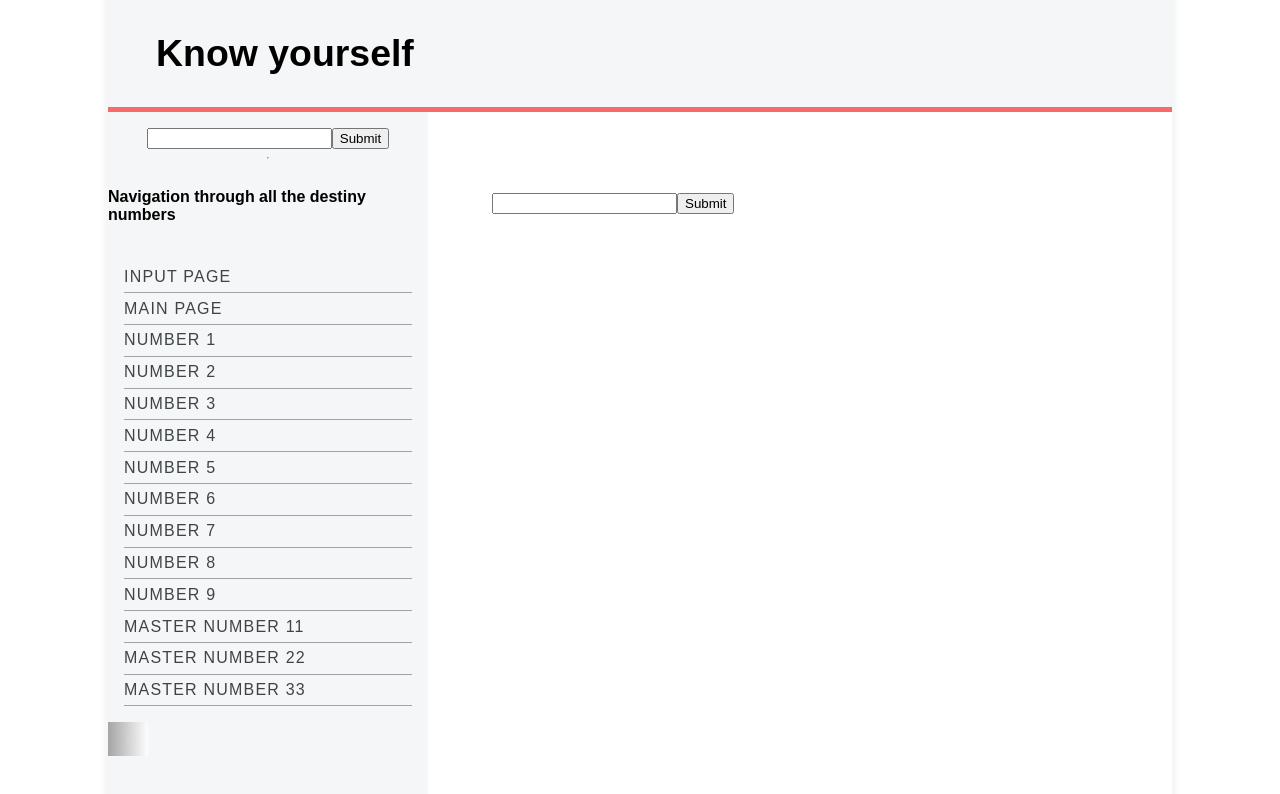
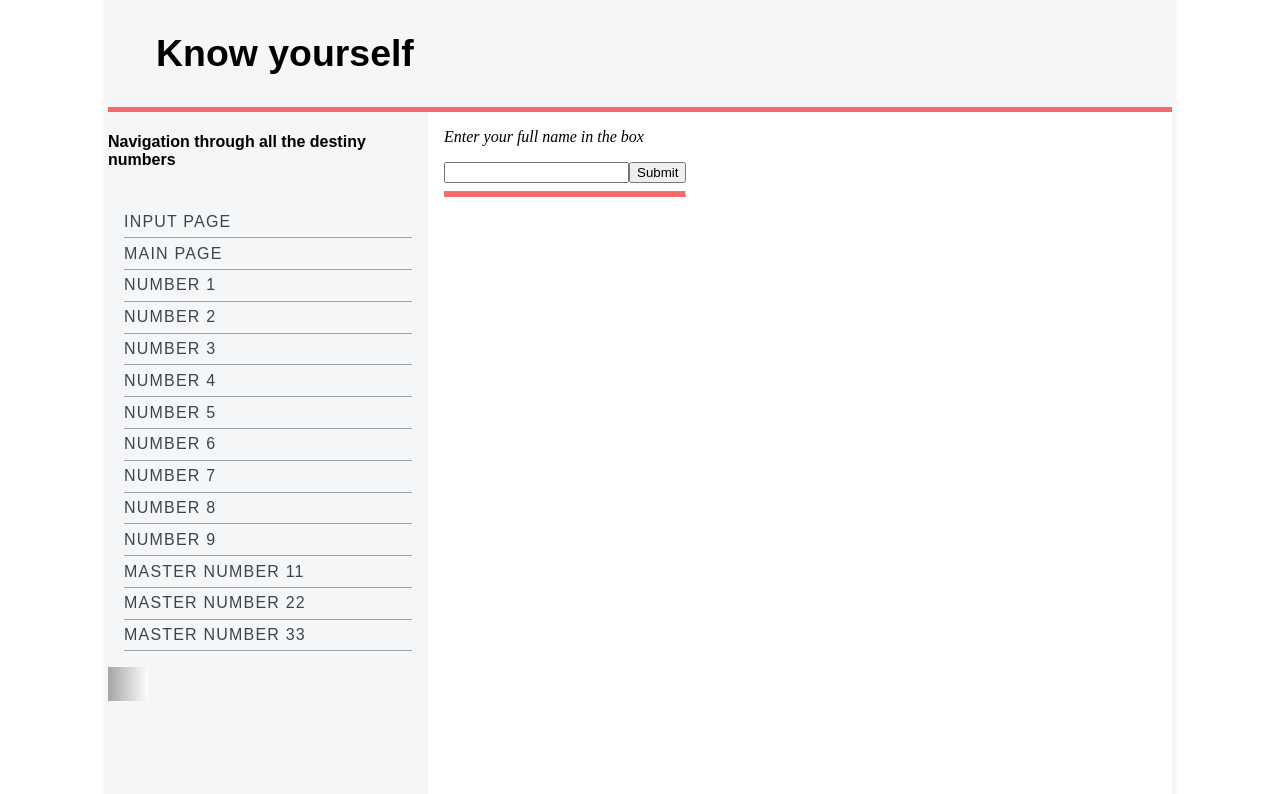
Before and after one commit to ChrisForti/know-urself, a React (Vite) app: page / in a window 1280 px wide. Shown: the top 794 px of the page. Built offline with nearby package versions, Linux system fonts and the light colour scheme.

Commit message:
Styling on input page.

```diff
--- a/src/components/Input.tsx
+++ b/src/components/Input.tsx
@@ -22,7 +22,7 @@ export function Input({ setChoice }: InputProps) {
         }}
       />
       <button type="submit">Submit</button>
-      {/* <hr className={styles.hr} /> */}
+      <hr className={styles.hr} />
     </form>
   );
 }
--- a/src/components/Pages/Inputpage.tsx
+++ b/src/components/Pages/Inputpage.tsx
@@ -8,7 +8,8 @@ type InputPageProps = {
 export function InputPage({ setChoice }: InputPageProps) {
   // const [sidebarOpen, setSidebarOpen] = useState(false);
   return (
-    <div className={styles.main}>
+    <div className={styles.form}>
+      <em>Enter your full name in the box</em>
       <Input setChoice={setChoice} />
     </div>
   );
--- a/src/components/Pages/Mainpage.module.css
+++ b/src/components/Pages/Mainpage.module.css
@@ -9,6 +9,10 @@
 
 .h1 {
   text-align: center;
+}
+
+.em {
+  color: #f56a6a;
 }
 
 .caption {
--- a/src/components/Sidebar.tsx
+++ b/src/components/Sidebar.tsx
@@ -2,7 +2,6 @@ import { useState } from "react";
 import styles from "./Sidebar.module.css";
 import { FontAwesomeIcon } from "@fortawesome/react-fontawesome";
 import { faBars } from "@fortawesome/free-solid-svg-icons";
-import { Input } from "./Input";
 import Logobutton from "../assets/Untitled design (3).png";
 
 type SidebarProps = {
@@ -14,7 +13,6 @@ export function Sidebar({ setChoice }: SidebarProps) {
 
   return (
     <aside className={`${styles.sidebar} ${sidebarOpen ? styles.show : ""}`}>
-      <Input setChoice={setChoice} /> <hr />
       <h4 className={styles.h4}>Navigation through all the destiny numbers</h4>
       <ul className={styles.linkContainer}>
         <li
```
